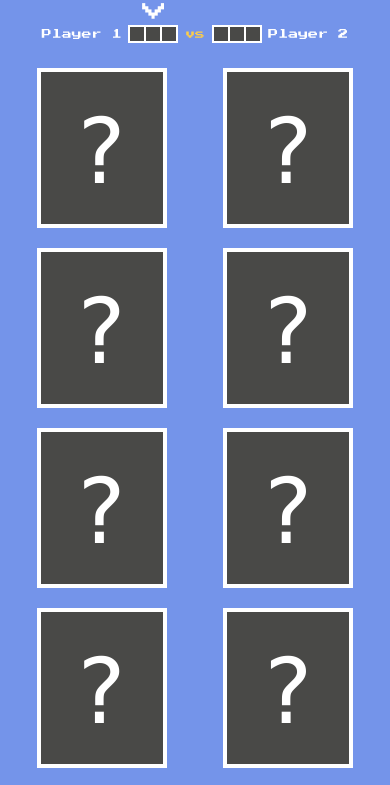
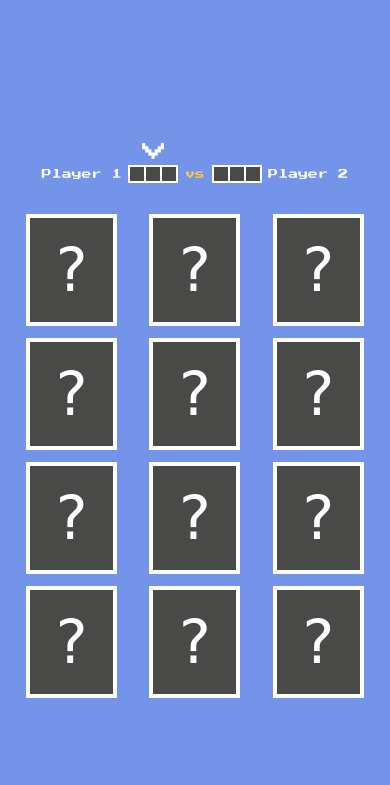
Before and after one commit to amdrejr/jogo-da-memoria, a website built with Vite: page index.html in a window 390 px wide. Shown: the top 785 px of the page. Built offline with nearby package versions, Linux system fonts and the light colour scheme; a web font is replaced by a local one.

Commit message:
Adicionado responsividade mínima

```diff
--- a/src/components/CardFrontBack/style.css
+++ b/src/components/CardFrontBack/style.css
@@ -1,8 +1,15 @@
 .card-front-back {
     --width: 130px;
     --height: 160px;
+    --min-width: 91px;
+    --min-height: 112px;
+
     width: var(--width);
     height: var(--height);
+
+    min-width: var(--min-width);
+    min-height: var(--min-height);
+
     position: relative;
     transform-style: preserve-3d;
     transition: transform 400ms cubic-bezier(.68,-0.55,.27,1.55);
@@ -34,3 +41,12 @@
 .card-front-back.-freeze-card >.card.-back .card-game {
     background-color: var(--color-pink-dark);
 }
+
+
+@media screen and (max-width: 650px) {
+    .card-front-back {
+        --width: 20vw;
+        --height: 24.6vw;
+
+    }
+}
--- a/src/components/CardGame/style.css
+++ b/src/components/CardGame/style.css
@@ -1,7 +1,11 @@
 .card-game {
     box-sizing: border-box;
+
     width: var(--width);
     height: var(--height);
+    min-width: var(--min-width);
+    min-height: var(--min-height);
+
     background-color: var(--color-grey);
     color: var(--color-white);
     border: 4px solid var(--color-white);
@@ -9,7 +13,16 @@
 
     font-family: 'Nabla', cursive;
     font-size: 90px;
-    text-align: center;
-    line-height: 160px;
+
+    display: flex;
+    align-items: center;
+    justify-content: center;
+
     cursor: pointer;
 }
+
+@media screen and (max-width: 650px) {
+    .card-game {
+        font-size: clamp(60px, 13.9vw, 90px);
+    }
+}
--- a/src/objects/BoardGame/style.css
+++ b/src/objects/BoardGame/style.css
@@ -10,3 +10,11 @@
 .board-game.-freeze {
     pointer-events: none;
 }
+
+
+@media screen and (max-width: 650px) {
+    .board-game {
+        gap: max(10px, 3.1vw);
+        padding: 1.5vw;
+    }
+}
--- a/src/styles/elements/base.css
+++ b/src/styles/elements/base.css
@@ -8,4 +8,14 @@ body {
     max-width: 590px;
     margin:  auto;
     font-family: 'Press Start 2P', cursive;
+
+
 }
+
+@media screen and (max-width: 620px) {
+    body {
+        display: flex;
+        align-items: center;
+        justify-content: center;
+    }
+}
```
